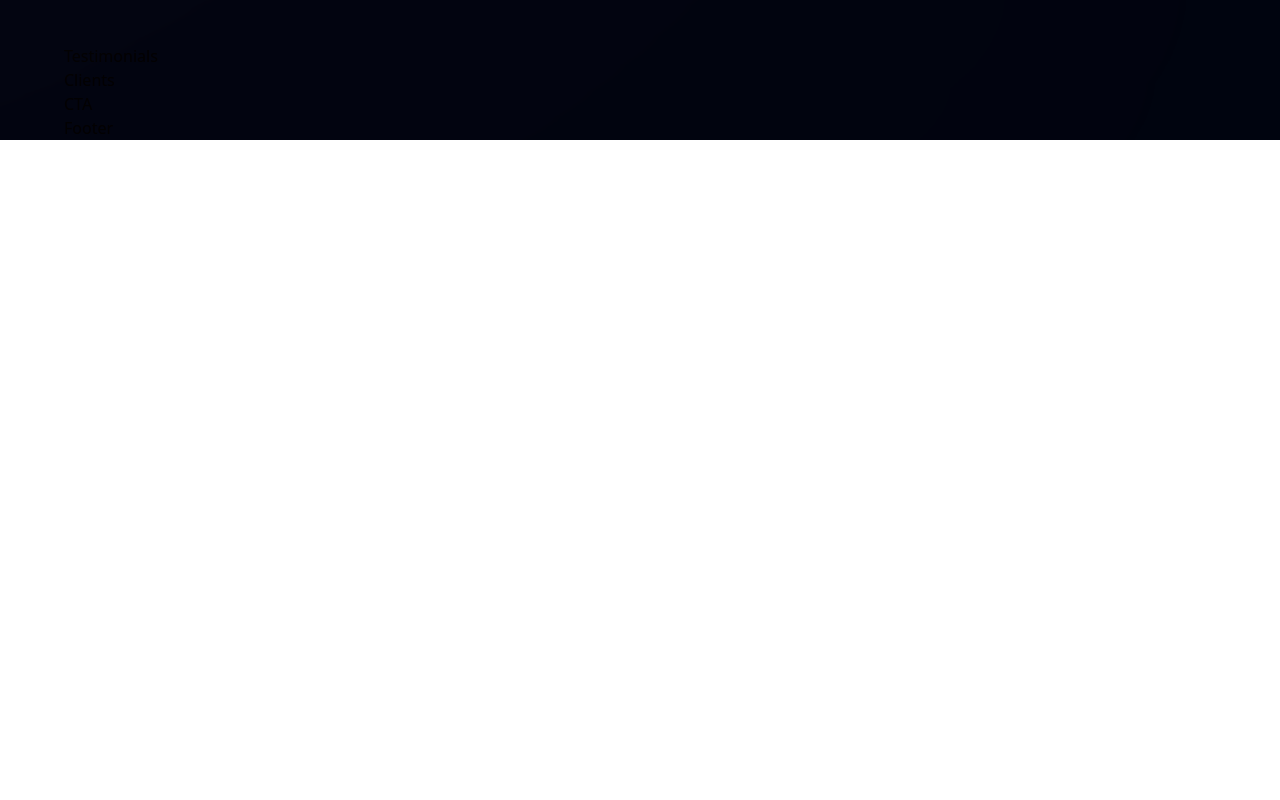
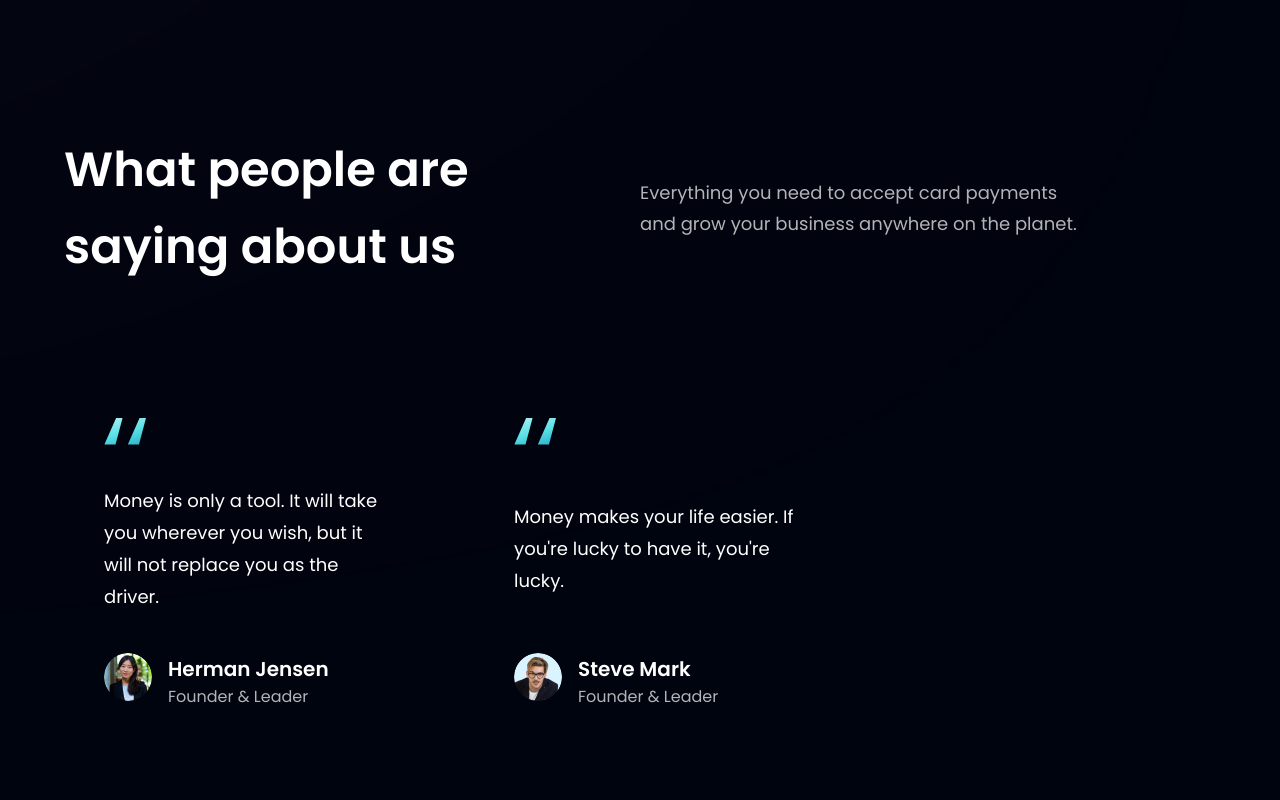
Before and after one commit to mhmddorgham/hoobank_app, a React (Create React App) app: page / in a window 1280 px wide. Shown: the part 2760-3560 px from the top of the page. Before the commit the page ends 2900 px from the top, so only its background shows below. Built offline with nearby package versions, Linux system fonts and the light colour scheme.

Commit message:
Finish Feedback Card Name

```diff
--- a/src/components/FeedbackCard.js
+++ b/src/components/FeedbackCard.js
@@ -1,8 +1,20 @@
 import React from 'react'
+import { quotes } from '../assets'
 
-const FeedbackCard = () => {
+const FeedbackCard = ({ content, name, title, img }) => {
   return (
-    <div>FeedbackCard</div>
+    <div className='flex justify-between flex-col px-10 py-12 rounded-[20px] max-w-[370px] md:mr-10 sm:mr-5 mr-0 my-5 feedback-card'>
+      <img src={quotes} alt="quote" className='w-[42px] h-[27px] object-contain' />
+      <p className='font-poppins font-normal text-[18px] leading-[32px] text-white my-10 '>{content}</p>
+      <div className='flex flex-row'>
+        <img src={img} alt={name} className="w-[48px] h-[48px] rounded-full" />
+        <div className='flex flex-col ml-4'>
+          <h4 className='font-poppins font-semibold text-[20px] leading-[32px] text-white'>{name}</h4>
+          <p className='font-poppins font-normal text-[16px] leading-[24px] text-dimWhite'>{title}</p>
+        </div>
+
+      </div>
+    </div>
   )
 }
 
--- a/src/components/Testimonials.js
+++ b/src/components/Testimonials.js
@@ -1,8 +1,34 @@
 import React from 'react'
+import { feedback } from '../constants';
+import styles from '../style';
+import FeedbackCard from "./FeedbackCard";
 
 const Testimonials = () => {
   return (
-    <div>Testimonials</div>
+    <section id='clients' className={`${styles.paddingY} ${styles.flexCenter} flex-col relative`}>
+      <div />
+      {/* this div diplay flex */}
+      <div className='w-full flex justify-between items-center md:flex-row flex-col sm:mb-16 m-6 relative z-[1]'>
+        <h2 className={styles.heading2}>
+          What people are <br className='sm:block hidden' /> saying about us
+        </h2>
+        <div className='w-full md:mt-0 mt-6'>
+          <p className={`${styles.paragraph} text-left max-w-[450px]`}>
+            Everything you need to accept card payments and grow your business anywhere on the planet.
+          </p>
+        </div>
+      </div>
+      <div className={`flex flex-wrap sm:justify-start justify-center w-full feedback-container relative z-[1]`}>
+        {feedback.map((card) => (
+
+          <FeedbackCard
+            key={card.id}
+            {...card}
+          />
+        ))}
+      </div>
+
+    </section>
   )
 }
 
```
